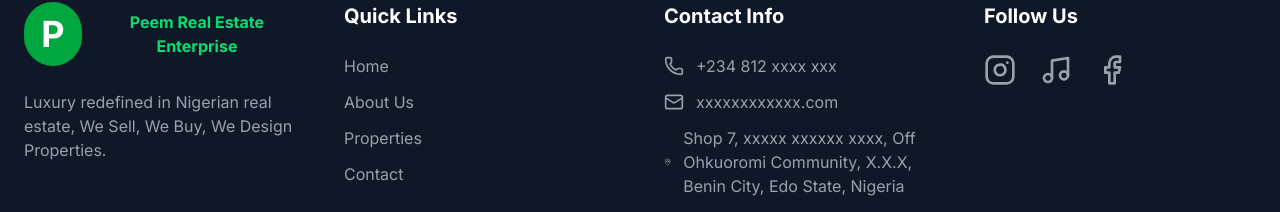
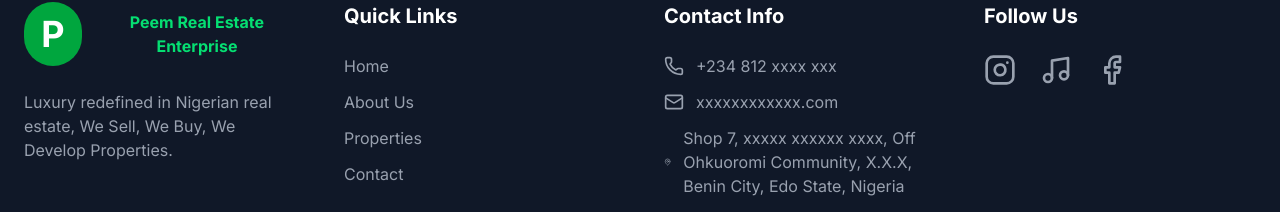
Before and after one commit to DevC33jay/peem-real-estate, a Next.js app: page / in a window 1280 px wide. Shown: the part 3217-3429 px from the top of the page. Built offline with nearby package versions, Linux system fonts and the light colour scheme.

Commit message:
Typography edit

```diff
--- a/src/app/page.tsx
+++ b/src/app/page.tsx
@@ -489,7 +489,7 @@ export default function HomePage() {
                 <div className="w-16 h-16 bg-green-600 rounded-full flex items-center justify-center text-4xl font-bold text-white">P</div>
                 <span className="text-md md:text-md lg:text-md font-bold text-green-400">Peem Real Estate Enterprise</span>
               </button>
-              <p className="text-gray-400">Luxury redefined in Nigerian real estate, We Sell, We Buy, We Design Properties.</p>
+              <p className="text-gray-400">Luxury redefined in Nigerian real estate, We Sell, We Buy, We Develop Properties.</p>
             </div>
 
             <div>
```
